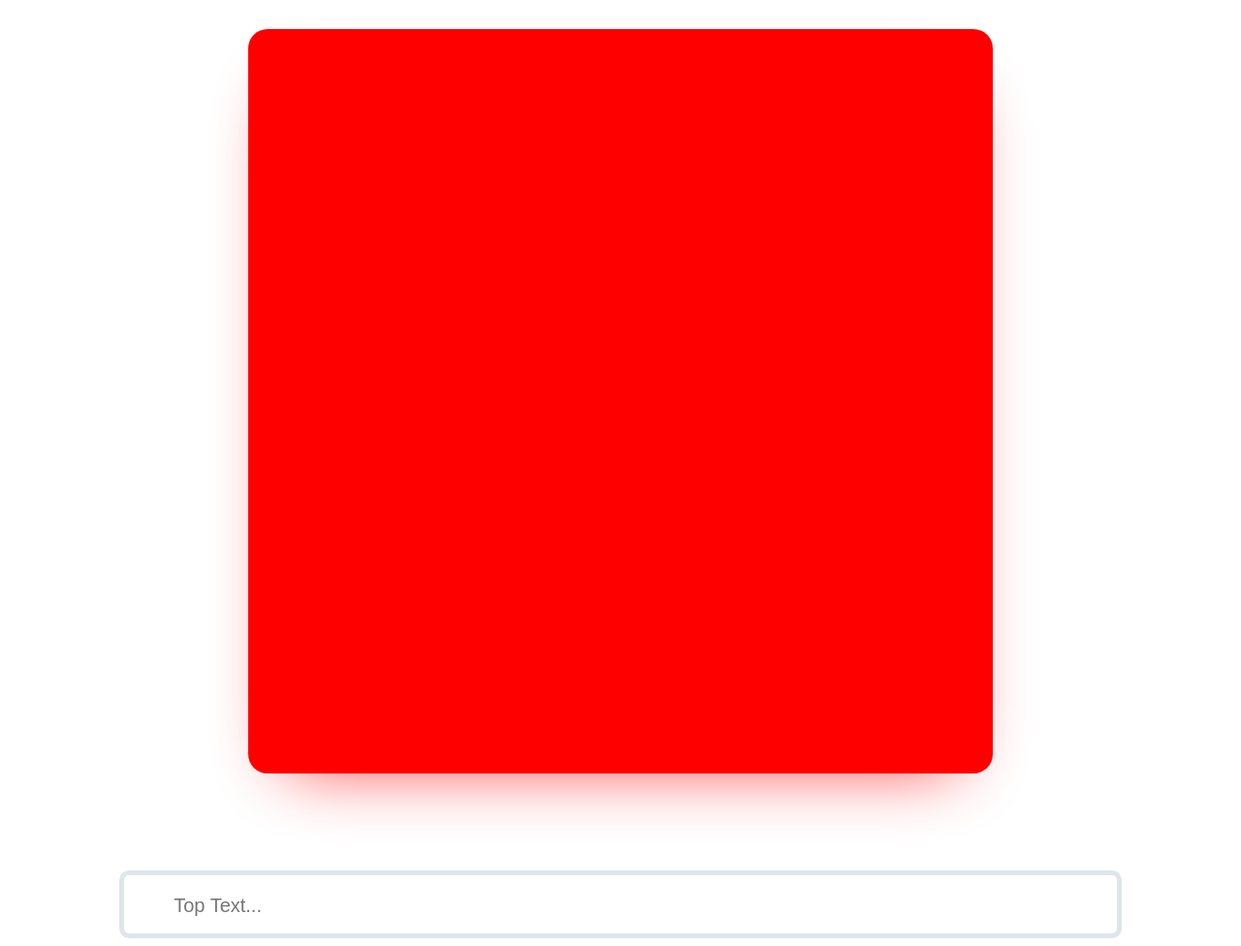
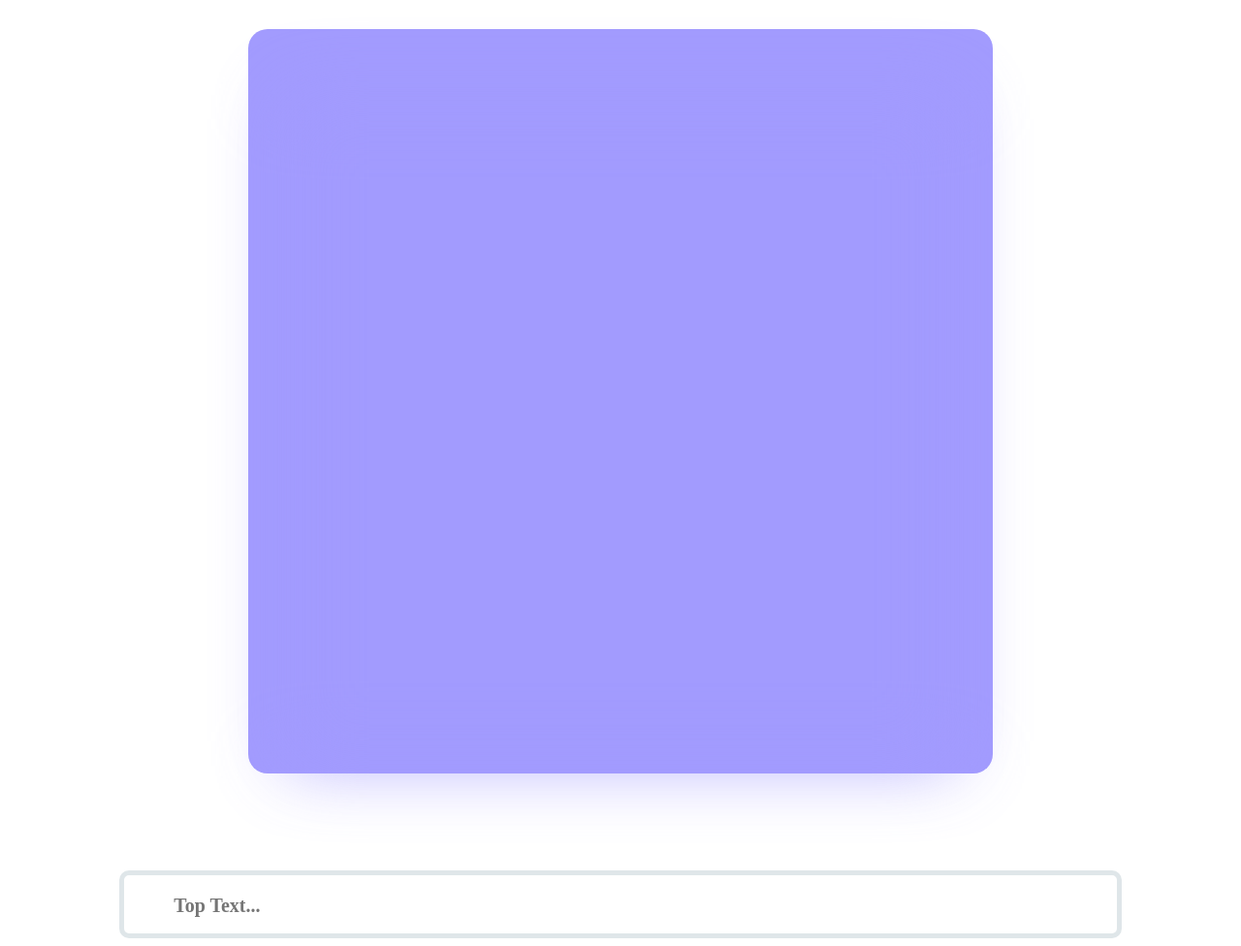
Before and after one commit to 0neGal/albumArtCreator, a plain HTML site: page index.html in a window 1280 px wide. Shown: the whole page at 97% size. Drawn offline with Linux system fonts and the light colour scheme; a web font is replaced by a local one.

Commit message:
Nvm, fonts were working <input>'s are just very shit
And I totally forgot about it.

```diff
--- a/main.css
+++ b/main.css
@@ -1,16 +1,17 @@
 /* Copyrighted by 0neGuyDev */
 
 :root {
-	--artbg: red;
 	--artsize: 60vw;
 	--topinset: 30px;
 	--bottominset: 100px;
 	--shadowamount: 40px;
 	--activecolor: #a29bfe;
 	--inactivecolor: #dfe6e9;
+	--artbg: var(--activecolor);
 }
 
 body {
+	font-weight: 700;
 	font-family: SFPro;
 }
 
@@ -19,7 +20,10 @@ body {
 	overflow: auto;
 	border-radius: 20px;
 	width: var(--artsize);
+	-ms-user-select: none;
 	height: var(--artsize);
+	-moz-user-select: none;
+	-webkit-user-select: none;
 	margin-top: var(--topinset);
 	margin-bottom: var(--bottominset);
 }
@@ -58,8 +62,10 @@ body {
 	font-size: 20px;
 	background: none;
 	padding-left: 5%;
+	font-weight: 700;
+	font-family: SFPro;
 }
 
 .input:focus-within {
-	border: 5px solid var(--activecolor)
+	border: 5px solid var(--activecolor);
 }
```
